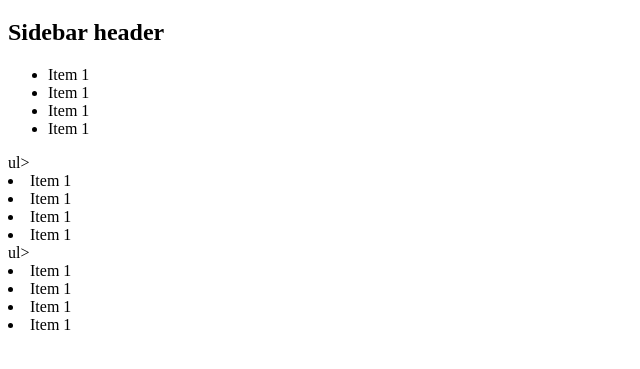
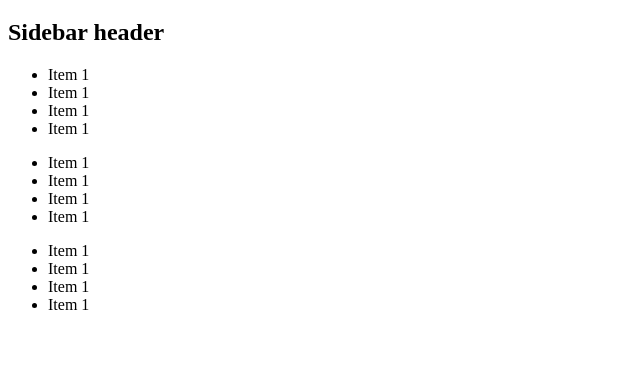
Before and after one commit to elshanamazov/git-test, a plain HTML site: page index.html in a window 1280 px wide. Shown: the part 61-430 px from the top of the page, without its empty margins (0-640 px from the left). Drawn offline with Linux system fonts and the light colour scheme.

Commit message:
Changes in index.html

```diff
--- a/index.html
+++ b/index.html
@@ -18,21 +18,19 @@
         <li>Item 1</li>
       </ul>
 
-      ul>
-      <li>Item 1</li>
-      <li>Item 1</li>
-      <li>Item 1</li>
-      <li>Item 1</li>
-    </ul>
-
-
-    ul>
+      <ul>
         <li>Item 1</li>
         <li>Item 1</li>
         <li>Item 1</li>
         <li>Item 1</li>
       </ul>
 
+      <ul>
+        <li>Item 1</li>
+        <li>Item 1</li>
+        <li>Item 1</li>
+        <li>Item 1</li>
+      </ul>
     </aside>
   </body>
 </html>
```
